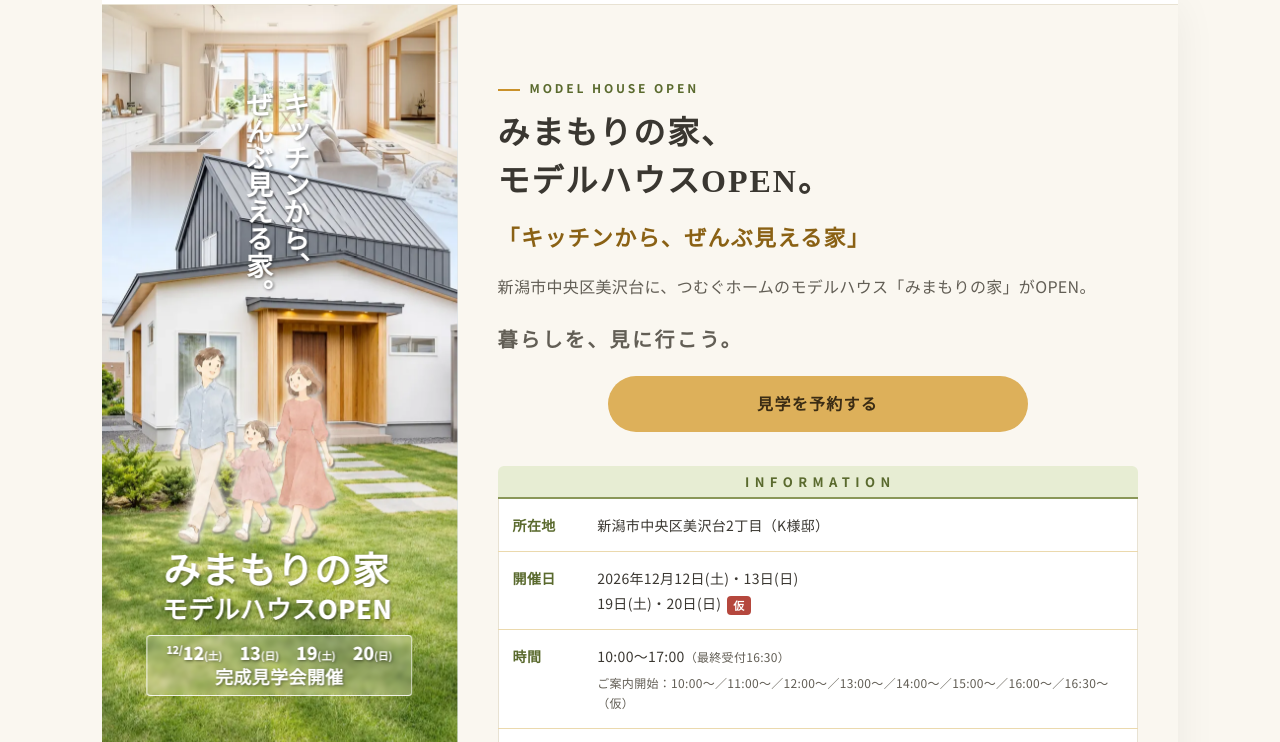
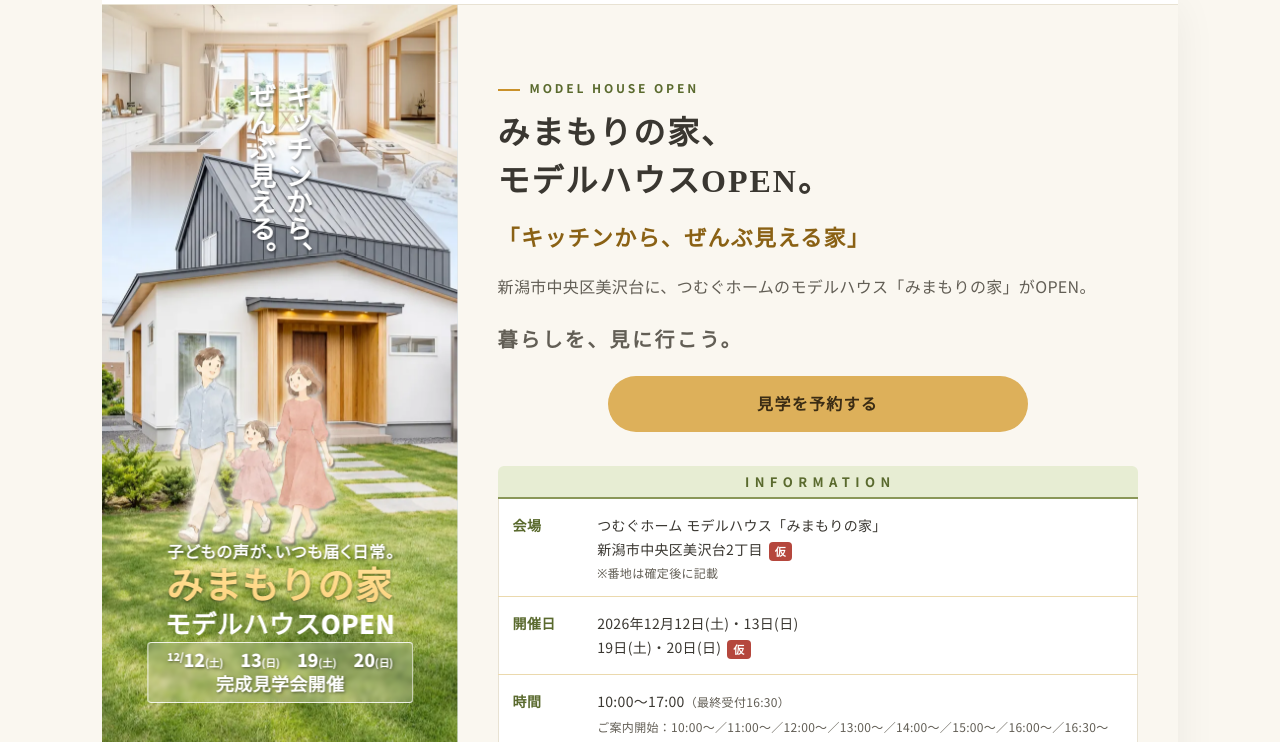
Before and after one commit to yuukigenira-dev/tsumugu-home-lp, a plain HTML site: page index.html in a window 1280 px wide. Shown: the part 55-797 px from the top of the page. Drawn offline with Linux system fonts and the light colour scheme.

Commit message:
FVを新原画(firstview_v2)に合わせて更新、会場表記を自社モデルハウスに統一
- 縦キャッチを「キッチンから、ぜんぶ見える。」に変更（aria/alt/meta も合わせて更新）
- 新規リード「子どもの声が、いつも届く日常。」を追加（モーションはキャッチとタイトルの間）
- 「みまもりの家」をマスタード(#FFDA8A基準の控えめなグラデ＋ドロップシャドウ)に変更
- タイトル・OPEN・日付枠の縦位置を原画に再計測して調整、ステージ下端を日付枠の下まで表示
- 文字入りFV画像(fv-comp-*)を新原画から再生成（1440/720・webp/jpg）
- 「K様邸」「お施主様」表記を削除し、会場を「つむぐホーム モデルハウス「みまもりの家」」に統一（番地は確定後に記載）

```diff
--- a/css/motion.css
+++ b/css/motion.css
@@ -43,6 +43,7 @@
   /* ---------- 3. FVの入場（約1.6秒。背景は透明にせず .4 から＝LCPを遅らせない） ---------- */
   .js:not(.motion-off) .fv__stage > picture:not(.fv__comp){animation:moBg .6s ease-out both}
   .js:not(.motion-off) .fv__tate{animation:moFvIn .8s var(--mo-ease) .35s both}
+  .js:not(.motion-off) .fv__lead{animation:moFvIn .8s var(--mo-ease) .48s both}
   .js:not(.motion-off) .fv__name-t{animation:moFvIn .8s var(--mo-ease) .6s both}
   .js:not(.motion-off) .fv__open{animation:moFvIn .8s var(--mo-ease) .75s both}
   .js:not(.motion-off) .fv__date{animation:moFvIn .7s var(--mo-ease) .9s both}
--- a/css/styles.css
+++ b/css/styles.css
@@ -211,6 +211,7 @@ p + p{margin-top:1em}
    ========================================================= */
 .access{background:var(--cream)}
 .access__place{font-weight:700;margin-bottom:14px}
+.access__tbd{display:block;font-weight:400;font-size:12px;line-height:1.5;color:var(--ink-2);margin-top:2px}
 .map-placeholder{aspect-ratio:16/10;border-radius:var(--radius);border:2px dashed #B9B39F;background:#EFEBDF;display:grid;place-content:center;text-align:center;color:var(--ink-2);gap:6px;padding:16px}
 .map-placeholder span{font-weight:700;letter-spacing:.2em}
 .map-placeholder small{font-size:12px}
@@ -528,13 +529,13 @@ html{scroll-padding-top:calc(var(--hdr) + 8px)}
 /* =========================================================
    v5：FV＝文字なし背景画像＋HTML文字（Photoshop原画 firstview.jpg 1440×2999 の実測比率で再現）
    ・--u は「原画の1px」に相当する長さ。FV幅（またはFVの高さ）に追従して全体が同じ比率で拡縮
-   ・画像は幅基準で表示し、縦が足りない画面ではまず下の芝生（下端6.6%）を切り、それでも足りなければ上（天井）を切る
+   ・画像は幅基準で表示し、縦が足りない画面ではまず下の芝生（日付枠の下）を切り、それでも足りなければ上（天井）を切る
    ========================================================= */
 .fv{position:relative;overflow:hidden;background:#dfe6e8;color:#fff;container:fv / size;
   height:calc(100vh - var(--hdr) - var(--bar-h));height:calc(100svh - var(--hdr) - var(--bar-h) - env(safe-area-inset-bottom));min-height:360px;
   --w:max(100cqw, calc(100cqh * 1440 / 2999));            /* 画像（ステージ）の表示幅 */
   --u:calc(var(--w) / 1440);                                /* 原画1pxぶん */
-  --st:min(0px, calc(100cqh - var(--w) * 1.945));          /* ステージ上端（下端6.6%まで切ってよい） */
+  --st:min(0px, calc(100cqh - var(--w) * 1.975));          /* ステージ上端（日付枠の下に約14px分の余白を残し、それより下の芝生は切ってよい） */
   --tk:1}
 .fv__stage{position:absolute;left:50%;top:var(--st);width:var(--w);height:calc(var(--w) * 2999 / 1440);transform:translateX(-50%)}
 .fv__stage picture{position:absolute;inset:0;display:block}
@@ -548,18 +549,25 @@ html{scroll-padding-top:calc(var(--hdr) + 8px)}
 
 .fv__text{color:#fff;font-family:var(--sans);font-weight:900;font-feature-settings:"palt" 0;
   text-shadow:calc(var(--u)*4) calc(var(--u)*6) calc(var(--u)*12) rgba(0,0,0,.5)}
-/* 縦書き2列（右列：キッチンから、／左列：ぜんぶ見える家。） */
+/* 縦書き2列（右列：キッチンから、／左列：ぜんぶ見える。） */
 .fv__tate{position:absolute;z-index:2;margin:0;writing-mode:vertical-rl;white-space:nowrap;height:max-content;width:max-content;
-  font-size:calc(var(--u) * 109 * var(--tk));line-height:1.367;letter-spacing:0;
-  left:calc(50% - var(--u) * 11);transform:translateX(-50%);
-  top:max(calc(var(--u) * 28), calc(var(--st) + var(--u) * 350))}
+  font-size:calc(var(--u) * 107.5 * var(--tk));line-height:1.367;letter-spacing:0;
+  left:calc(50% - var(--u) * 0.5);transform:translateX(-50%);
+  top:max(calc(var(--u) * 28), calc(var(--st) + var(--u) * 317))}
 .fv__tate span{display:block}
-/* 下部：みまもりの家／モデルハウスOPEN／日付の枠 */
+/* 下部：リード一行／みまもりの家（マスタード）／モデルハウスOPEN／日付の枠 */
+.fv__lead{position:absolute;left:0;right:0;top:calc(var(--u) * 2181);margin:0;text-align:center;padding-left:calc(var(--u) * 9);
+  font-size:calc(var(--u) * 66);line-height:1;font-weight:700;letter-spacing:.045em;font-feature-settings:"palt" 1;white-space:nowrap}
+/* タイトル：原画の実測色 #FFDA8A（ほぼ一色）を基準に、ごく控えめなグラデ。文字影は filter:drop-shadow（background-clip:text では text-shadow が使えないため） */
+.fv__name-g{display:inline-block;color:#FFDA8A;
+  background:linear-gradient(180deg,#FFDF95 0%,#FFDA8A 50%,#FDD582 100%);-webkit-background-clip:text;background-clip:text;-webkit-text-fill-color:transparent;
+  filter:drop-shadow(calc(var(--u)*4) calc(var(--u)*6) calc(var(--u)*6) rgba(0,0,0,.5))}
+@supports not ((-webkit-background-clip:text) or (background-clip:text)){.fv__name-g{-webkit-text-fill-color:currentColor}}
 .fv__bottom{position:absolute;inset:0;z-index:2;pointer-events:none}
-.fv__name{position:absolute;left:0;right:0;top:calc(var(--u) * 2210);margin:0;text-align:center;padding-right:calc(var(--u) * 29);
+.fv__name{text-shadow:none;position:absolute;left:0;right:0;top:calc(var(--u) * 2268);margin:0;text-align:center;padding-right:calc(var(--u) * 6);
   font-size:calc(var(--u) * 150);line-height:1;font-weight:900;letter-spacing:.02em;white-space:nowrap}
-.fv__open{position:absolute;left:0;right:0;top:calc(var(--u) * 183);padding-right:calc(var(--u) * 24);font-size:calc(var(--u) * 104.2);line-height:1;font-weight:900;letter-spacing:.01em}
-.fv__date{position:absolute;left:calc(var(--u) * 179);width:calc(var(--u) * 1076);top:calc(var(--u) * 2555);height:calc(var(--u) * 245);
+.fv__open{position:absolute;left:0;right:0;top:calc(var(--u) * 183);padding-right:0;font-size:calc(var(--u) * 104.2);line-height:1;font-weight:900;letter-spacing:.01em}
+.fv__date{position:absolute;left:calc(var(--u) * 182);width:calc(var(--u) * 1077);top:calc(var(--u) * 2583);height:calc(var(--u) * 245);
   border:max(1px, calc(var(--u) * 2.5)) solid rgba(255,255,255,.85);border-radius:calc(var(--u) * 16);
   background:rgba(255,255,255,.22);-webkit-backdrop-filter:blur(2px);backdrop-filter:blur(2px);box-shadow:none;text-align:center}
 .fv__date p{position:absolute;left:0;right:0;margin:0;line-height:1;white-space:nowrap}
--- a/index.html
+++ b/index.html
@@ -5,7 +5,7 @@
 <meta name="viewport" content="width=device-width, initial-scale=1, viewport-fit=cover">
 <title>みまもりの家 モデルハウスOPEN｜住宅見学会・ご予約｜株式会社つむぐホーム</title>
 <!-- 仮コピー -->
-<meta name="description" content="キッチンから、ぜんぶ見える。新潟市中央区美沢台2丁目のモデルハウス「みまもりの家」見学会。見学無料・お子様連れ歓迎。WEB予約でQUOカード500円分プレゼント。">
+<meta name="description" content="キッチンから、ぜんぶ見える。新潟市中央区美沢台2丁目、つむぐホーム モデルハウス「みまもりの家」の見学会。見学無料・お子様連れ歓迎。WEB予約でQUOカード500円分プレゼント。">
 <meta name="theme-color" content="#FAF7F0">
 <link rel="preconnect" href="https://fonts.googleapis.com">
 <link rel="preconnect" href="https://fonts.gstatic.com" crossorigin>
@@ -72,7 +72,7 @@
 </svg>
 
 <div class="fv" id="top">
-  <!-- FV：文字なし背景（images/fv-bg-*）＋HTML文字。デザイン原画（Photoshop）は firstview.jpg（1440×2999）。
+  <!-- FV：文字なし背景（images/fv-bg-*）＋HTML文字。デザイン原画（Photoshop）は firstview_v2.jpg（1440×2999）。
        ▼ 切り替え：文字入り1枚モードにするには、styles.css の「FV表示モード」の2行を入れ替える（既定＝HTML文字版） -->
   <div class="fv__stage">
     <picture>
@@ -85,11 +85,12 @@
       <source type="image/webp" srcset="images/fv-comp-720.webp 720w, images/fv-comp-1440.webp 1440w" sizes="(min-width: 1024px) 48vh, 100vw">
       <img src="images/fv-comp-720.jpg" srcset="images/fv-comp-720.jpg 720w, images/fv-comp-1440.jpg 1440w" sizes="(min-width: 1024px) 48vh, 100vw"
            width="720" height="1500" loading="lazy" decoding="async"
-           alt="白い壁と黒い屋根のモデルハウス「みまもりの家」の前を歩く親子3人。「キッチンから、ぜんぶ見える家。」みまもりの家 モデルハウスOPEN。12月12日(土)・13日(日)・19日(土)・20日(日) 完成見学会開催。">
+           alt="白い壁と黒い屋根のモデルハウス「みまもりの家」の前を歩く親子3人。「キッチンから、ぜんぶ見える。」「子どもの声が、いつも届く日常。」みまもりの家 モデルハウスOPEN。12月12日(土)・13日(日)・19日(土)・20日(日) 完成見学会開催。">
     </picture>
     <!-- 下部の文字（ステージ基準＝画像と同じ位置に載る） -->
     <div class="fv__text fv__bottom">
-      <h1 class="fv__name"><span class="fv__name-t">みまもりの家</span><span class="fv__open">モデルハウスOPEN</span></h1>
+      <p class="fv__lead">子どもの声が、いつも届く日常。</p>
+      <h1 class="fv__name"><span class="fv__name-t"><span class="fv__name-g">みまもりの家</span></span><span class="fv__open">モデルハウスOPEN</span></h1>
       <!-- 仮：日付確定後に差し替え（FV・03の表・フォーム js/main.js の EVENT_DATES を合わせる） -->
       <div class="fv__date">
         <p class="fv__date-d"><span><sup>12/</sup>12<small>(土)</small></span> <span>13<small>(日)</small></span> <span>19<small>(土)</small></span> <span>20<small>(日)</small></span></p>
@@ -98,7 +99,7 @@
     </div>
   </div>
   <!-- 縦書き（コンテナ基準：短い画面では画像が上にずれるため、上端を確保して家族に重ねない） -->
-  <p class="fv__text fv__tate"><span>キッチンから、</span><span>ぜんぶ見える家。</span></p>
+  <p class="fv__text fv__tate"><span>キッチンから、</span><span>ぜんぶ見える。</span></p>
 </div>
 
 <main id="main" class="main">
@@ -119,7 +120,7 @@
     <table class="info-table">
       <caption class="visually-hidden">モデルハウス見学会の開催情報</caption>
       <tbody>
-        <tr><th scope="row">所在地</th><td>新潟市中央区美沢台2丁目（K様邸）</td></tr>
+        <tr><th scope="row">会場</th><td>つむぐホーム モデルハウス「みまもりの家」<br>新潟市中央区美沢台2丁目<span class="tentative">仮</span><small class="access__tbd">※番地は確定後に記載</small></td></tr>
         <!-- ▼▼ 開催日（仮）：確定後に差し替えてください。FVの帯・丸バッジ、フォームの日付（js/main.js の EVENT_DATES）も合わせて変更 ▼▼ -->
         <tr><th scope="row">開催日</th><td>2026年12月12日(土)・13日(日)<br>19日(土)・20日(日)<span class="tentative">仮</span></td></tr>
         <!-- ▲▲ 開催日（仮）ここまで ▲▲ -->
@@ -170,8 +171,7 @@
              width="480" height="634" loading="lazy" decoding="async" alt="ウッドデッキと芝生の庭から見たみまもりの家の水彩イラスト。">
       </picture>
       <figcaption>
-        <span class="worldview__quote">「キッチンからデッキの子どもにも声が届くのが、この家の決め手でした」</span>
-        <span class="worldview__who">（30代ご夫婦＋お子様1人）</span>
+        <span class="worldview__quote">「キッチンからデッキの子どもにも、声が届く。」</span>
         <small>※外観パースはイメージです</small>
       </figcaption>
     </figure>
@@ -424,7 +424,7 @@
       <div class="perk__badge"><small>ご予約来場特典</small><b>QUOカード</b><strong>500円分</strong><em>プレゼント！</em></div>
       <p class="perk__text">WEBまたはお電話でご予約ください<small>（前日まで受付）</small></p>
     </div>
-    <p class="note note--light">※お施主様のご厚意による公開のため、室内の撮影はご遠慮ください。<br>※混雑時はお待ちいただく場合があります。</p>
+    <p class="note note--light">※ご来場の皆さまへの配慮のため、室内の撮影はご遠慮ください。<br>※混雑時はお待ちいただく場合があります。</p>
     <div class="also">
       <p class="also__label">同時開催</p>
       <p><strong>スマートホーム説明会</strong><br>スマートフォン等から遠隔操作や自動化によって、暮らしの利便性や快適性を高める仕組みをご紹介。</p>
@@ -443,7 +443,7 @@
       <details><summary>子ども連れでも大丈夫ですか？</summary><p>お子様連れ歓迎です。見学は無料です。</p></details>
       <details><summary>見学にはどのくらい時間がかかりますか？</summary><p>ご見学は30分ほどから、現地スタッフがご案内します。</p></details>
       <details><summary>駐車場はありますか？</summary><p>駐車場は2台分です（バリアフリー優先駐車場あり）。満車の際は係員の誘導に従ってください。</p></details>
-      <details><summary>室内の写真を撮ってもいいですか？</summary><p>お施主様のご厚意による公開のため、室内の撮影はご遠慮ください。仕様書・図面集は会場でお配りしています。</p></details>
+      <details><summary>室内の写真を撮ってもいいですか？</summary><p>ご来場の皆さまへの配慮のため、室内の撮影はご遠慮ください。仕様書・図面集は会場でお配りしています。</p></details>
       <details><summary>QUOカードはどうすればもらえますか？</summary><p>ご予約のうえご来場いただいた方に、QUOカード500円分をプレゼントします。</p></details>
     </div>
   </div>
@@ -452,7 +452,7 @@
   <div class="inner">
     <p class="eyebrow">ACCESS</p>
     <h2 class="h-serif" id="access-title">交通のご案内</h2>
-    <p class="access__place">会場：新潟市中央区美沢台2丁目 K様邸</p>
+    <p class="access__place">会場：つむぐホーム モデルハウス「みまもりの家」<br>新潟市中央区美沢台2丁目<small class="access__tbd">※番地は確定後に記載</small></p>
     <!-- 地図プレースホルダー：本番では Google マップ等の埋め込み、または地図画像に差し替えてください -->
     <div class="map-placeholder" role="img" aria-label="地図（準備中）。美沢台駅から駅前通りを南へ、国道8号を越えて中央公園の南側が会場です。">
       <span>MAP（準備中）</span>
--- a/js/main.js
+++ b/js/main.js
@@ -58,7 +58,7 @@
           { id: 'washitsu', name: '和室', size: '6帖', kind: 'tatami', shape: [[20,235],[130,235],[130,310],[20,310]], lx: 82, ly: 270, sub: '押入・客間',
             copy: 'おもちゃを広げても、そのままお昼寝しても。引き戸を閉めれば客間にもなる、家族のもうひとつの居場所です。', meta: '場所：1F・LDK南側　用途：遊び場、お昼寝、客間' },
           { id: 'deck', name: 'ウッドデッキ', size: 'BBQ', kind: 'ext', shape: [[150,318],[320,318],[320,348],[150,348]], lx: 235, ly: 337,
-            copy: 'LDKから続くウッドデッキ。BBQも楽しめます。キッチンからデッキの子どもにも声が届きます。', meta: '視線の先：キッチンから' }, // 仮コピー（事実：ウッドデッキ（BBQ）・お施主様の声）
+            copy: 'LDKから続くウッドデッキ。BBQも楽しめます。キッチンからデッキの子どもにも声が届きます。', meta: '視線の先：キッチンから' }, // 仮コピー（事実：ウッドデッキ（BBQ））
           { id: 'garden', name: '庭', size: '', kind: 'garden', shape: [[20,354],[340,354],[340,390],[20,390]], lx: 180, ly: 376,
             copy: '芝生の庭。デッキと合わせて、外遊びの場所に。', meta: '場所：南側' }, // 仮コピー
         ],
```
Also changed, not shown: images/fv-comp-1440.jpg, images/fv-comp-1440.webp, images/fv-comp-720.jpg, images/fv-comp-720.webp, 1 other file.
